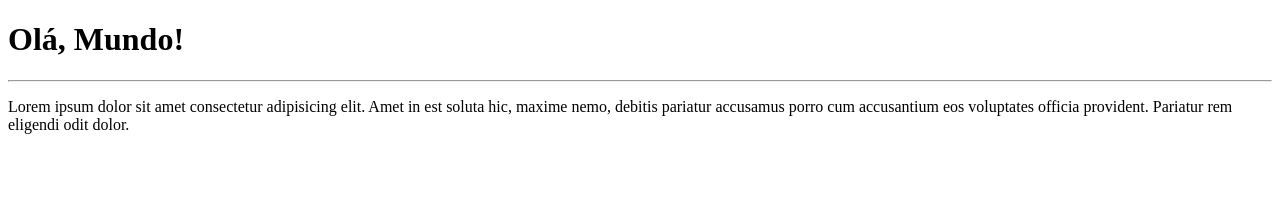
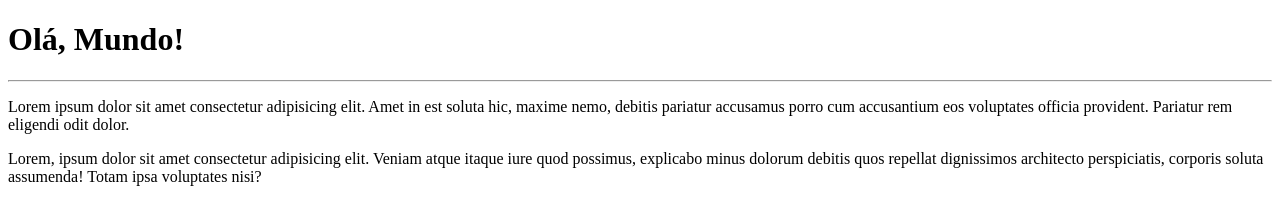
Before and after one commit to emersomsantos/Ola-mundo, a plain HTML site: page site-exemplo/index.html in a window 1280 px wide. Drawn offline with Linux system fonts and the light colour scheme.

Commit message:
Update index.html

```diff
--- a/site-exemplo/index.html
+++ b/site-exemplo/index.html
@@ -10,5 +10,6 @@
     <h1>Olá, Mundo!</h1>
     <hr>
     <p>Lorem ipsum dolor sit amet consectetur adipisicing elit. Amet in est soluta hic, maxime nemo, debitis pariatur accusamus porro cum accusantium eos voluptates officia provident. Pariatur rem eligendi odit dolor.</p>
+    <p>Lorem, ipsum dolor sit amet consectetur adipisicing elit. Veniam atque itaque iure quod possimus, explicabo minus dolorum debitis quos repellat dignissimos architecto perspiciatis, corporis soluta assumenda! Totam ipsa voluptates nisi?</p>
 </body>
 </html>
```
